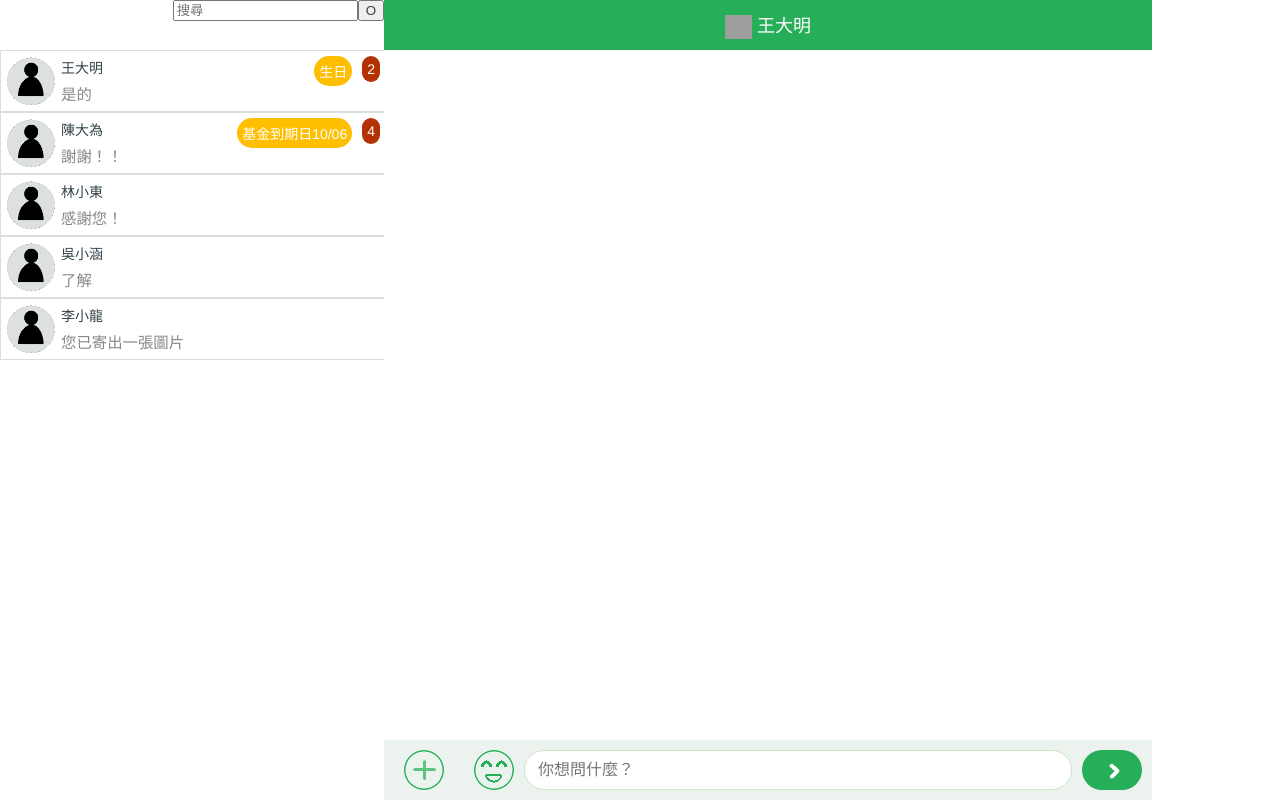
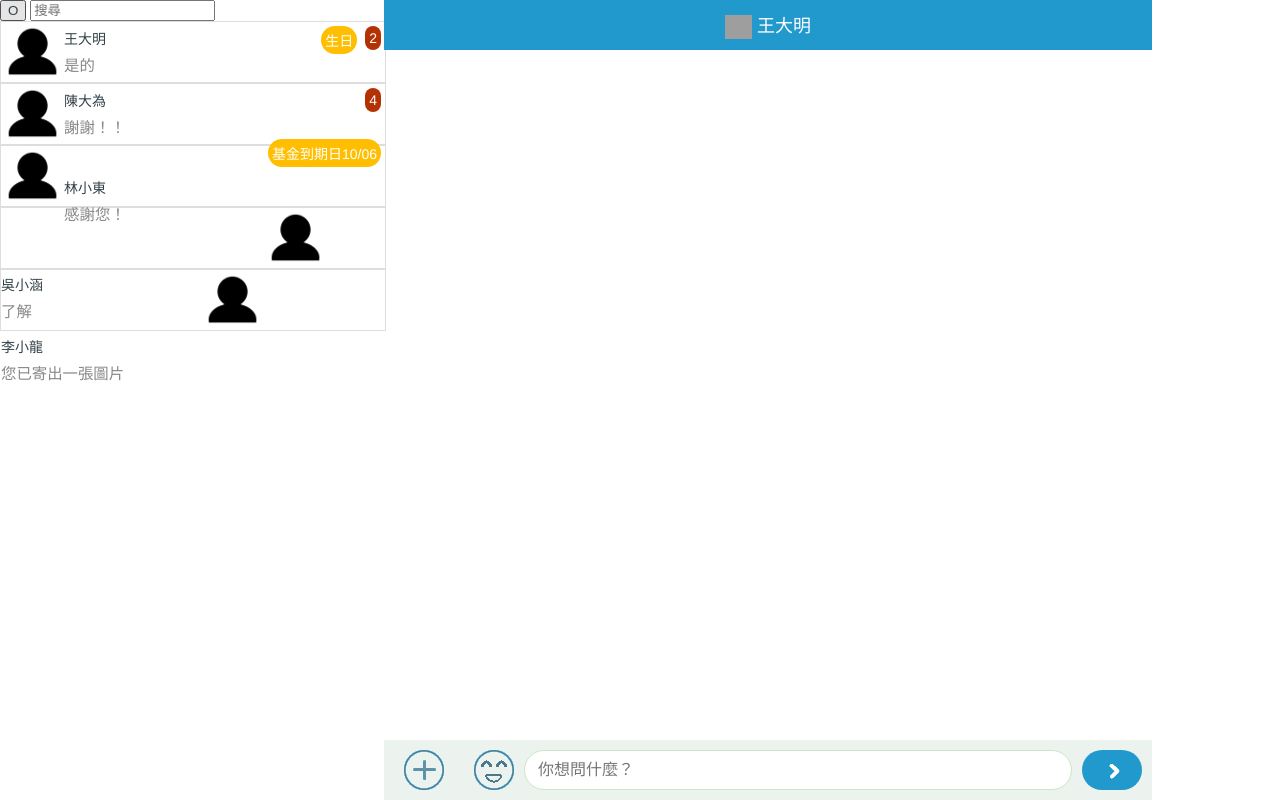
Before and after one commit to g4ru04/Lexus, a Node server app: page /serv_fin.do in a window 1280 px wide. Run offline with Node 20, Linux system fonts and the light colour scheme; some libraries are stand-ins or nearby versions; grey boxes are pictures that could not be loaded.

Commit message:
CSS調整 藍底

```diff
--- a/public/stylesheets/common.css
+++ b/public/stylesheets/common.css
@@ -1,12 +1,6 @@
 body{
 	margin:0px;
 	font-family: Helvetica, Arial, '微軟正黑體', '新細明體', sans-serif;
-}
-#search_box_container{
-	height:50px;
-}
-#search_box_container *{
-	float:right;
 }
 
 /* CSS in Dialog */
@@ -73,7 +67,7 @@
     width: 100%;
     top: 0;
     z-index: 999;
-    background-color: #27AE58;
+	background-color: #2299CC;
     /* position: fixed; */
 }
 .header_content .txt {
@@ -155,7 +149,7 @@
     display: block;
     width: 60px;
     height: 40px;
-    background-color: #27AE58;
+    background-color: #2299CC;
     border-radius: 20px;
     margin: 10px auto;
     position: relative;
--- a/public/stylesheets/cs_manager.css
+++ b/public/stylesheets/cs_manager.css
@@ -1,8 +1,55 @@
+
+.list_header{
+	height:50px;
+	margin-left:4px;
+}
+
+.header_logo{
+	width:200px;
+	height:48px;
+	background-image:url(/images/Lexus_logo_long.png);
+	float: left;
+	background-size:contain;
+}
+
+.search_box_container{
+	float:right;
+	height: 100%;
+	text-align:center;
+	width: calc( 100% - 220px);
+}
+.search_box_container input {
+    border: 1px solid #cccccc;
+	position: relative;
+	right: 4px;
+    width: 90%;
+	height: 26px;
+	margin-top: 9px;
+	border-radius:4px;
+	padding:2px 4px;
+}
+.search_box_container button {
+	width:26px;
+	height:23px;
+	background-image:url(/images/search_btn.png);
+	border: 0;
+	position: relative;
+	left: 50px;
+	bottom: 5px;
+	z-index:1;
+}
 .cs_manager_list{
 	width:calc(30vw);
 	float:left;
 	transition: width 0.3s;
-	overflow:hidden;
+	height: calc( 100vh - 50px );
+	min-width:340px;
+}
+.cs_manager_list_container{
+	overflow-x: hidden;
+	overflow-y: scroll;
+	width:100%;
+	height:100%;
 }
 .cs_manager_dialog{
 	width:calc(60vw);
@@ -10,7 +57,9 @@
 	transition: width 0.3s;
 	overflow:hidden;
 }
-
+.dialog__profileImage > img {
+    max-width: 60px;
+}
 /* CSS in List */
 .list_element{
 	height:60px;
@@ -32,6 +81,12 @@
 	padding-top:5px;
 	font-size: 1.1em;
 	color:#888;
+	width: 200px;
+	height: 20px;
+	overflow: hidden;
+}
+.chat_body .img{
+	max-width: 64px;
 }
 
 .img img{
@@ -39,6 +94,9 @@
 }
 .img, .chat_body {
 	float:left;
+	max-width:calc( 100% - 160px );
+	max-height:60px;
+	overflow:hidden;
 }
 .unread {
 	background-color:#B43104;
@@ -50,8 +108,8 @@
 	color:white;
 	float:right;
 	border-radius:16px;
-	padding:5px;
-	margin: 5px;
+	padding:4px;
+	margin: 4px;
 }
 
 /*
@@ -81,6 +139,8 @@
 	float: right;
 	margin-right: 20px;
 	border-top-right-radius: 0;
+	background-color:#2299CC;
+	color:#FFFFFF;
 }
 .dialog--service .dialog__content:after {
 	right: -15px;
@@ -147,7 +207,7 @@
 }
 
 .select-menu li a{
-  color: #27AE58;
+  color: #2299CC;
   font-size: 16px;
 }
 .select-menu li a:hover,.select-menu li a:focus{
```
Also changed, not shown: public/images/Lexus_icon.png (added), public/images/Lexus_logo_long.png (added), public/images/avatar.png, public/images/func.png, public/images/funcs.png, public/images/laugh.png, public/images/uploaded/tire_pressure.png (deleted).
